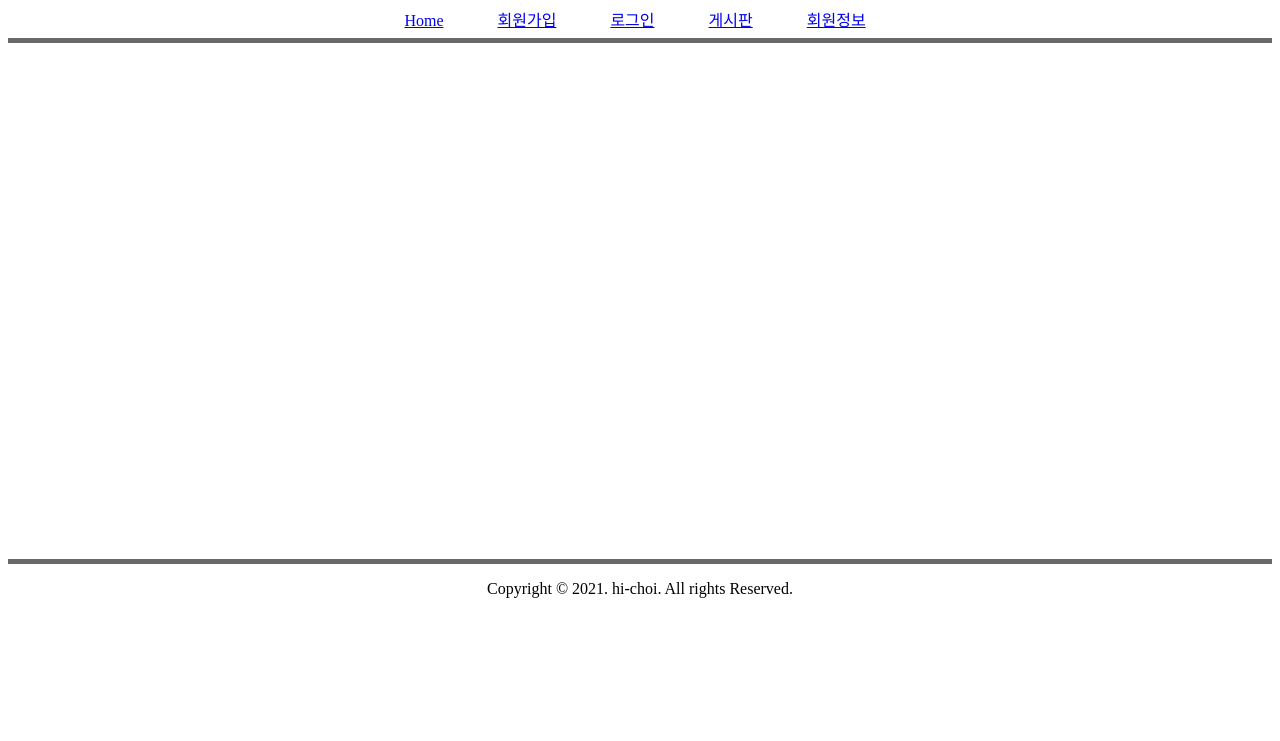
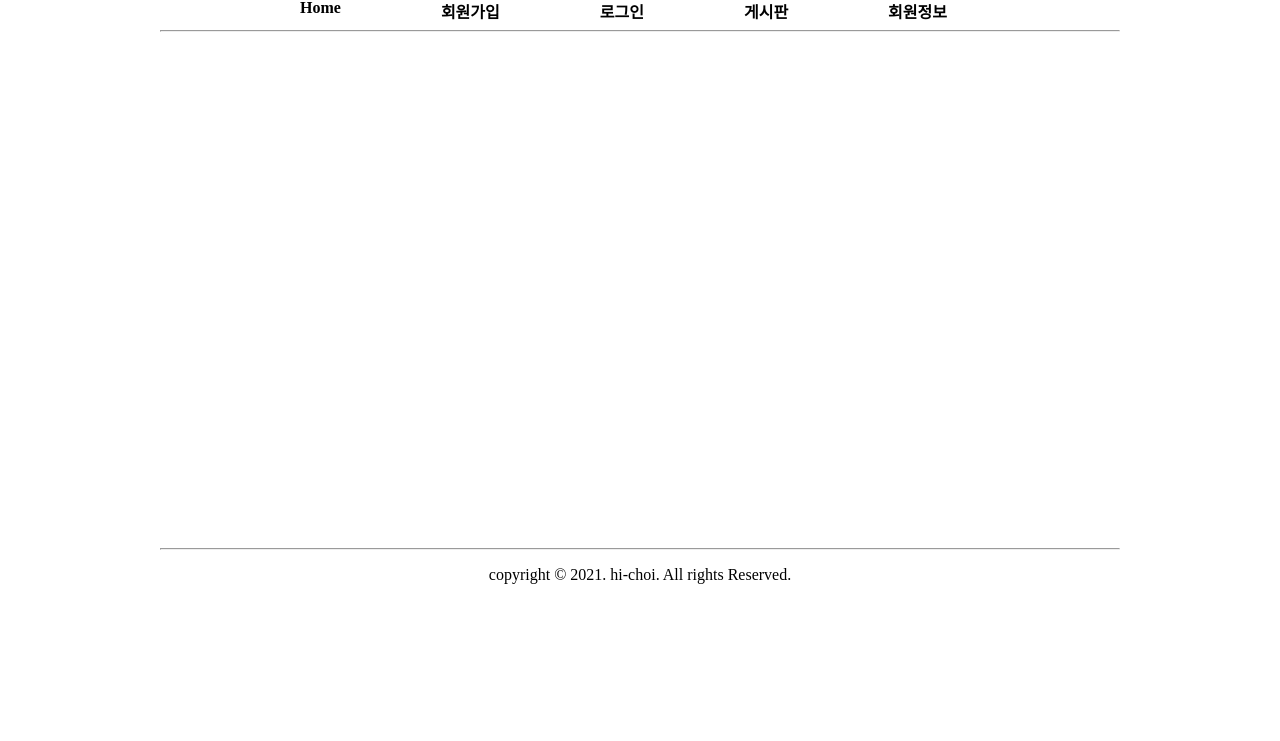
Before and after one commit to hi-choi/SemiProjectV1, a plain HTML site: page index.html in a window 1280 px wide. Shown: the part 59-800 px from the top of the page. Drawn offline with Linux system fonts and the light colour scheme.

Commit message:
css적용

```diff
--- /dev/null
+++ b/css/base.css
@@ -0,0 +1,27 @@
+body {
+    margin:0;
+}
+
+#wrap {
+    width:960px;
+    margin:0 auto;
+}
+
+a {
+    font-weight:bold;
+}
+a:link {text-decoration:none; color:black;}
+a:visited{text-decoration: none;color:black;}
+a:active{text-decoration: underline;color:orange;}
+a:hover{text-decoration: underline;color:orange;}
+
+        /*header영역에 적용하는 스타일시트 */
+
+        /*nav영역에 적용하는 스타일시트 */
+        nav ul {list-style-type:none; padding-bottom:15px;}
+        nav ul li { float:left; margin-left:100px;}
+        nav hr {clear:both;}
+        /*main영역에 적용하는 스타일시트 */
+        #container { min-height:500px;}
+        /*footer영역에 적용하는 스타일시트 */
+        footer p {text-align:center;}
--- a/index.html
+++ b/index.html
@@ -2,10 +2,15 @@
 <head lang="ko">
     <meta charset="UTF-8">
     <title>세미프로젝트v1-index</title>
-    <link rel="stylesheet" type="text/css" href="style.css">
+    <link rel="stylesheet" type="text/css" href="css/base.css">
+    <style>
+
+
+    </style>
 
 </head>
 <body>
+    <div id="wrap">
     <header>
         <h1>SemiProject V1</h1>
     <nav>
@@ -16,6 +21,7 @@
             <li><a href="board/list.html">게시판</a></li>
             <li><a href="myinfo.html">회원정보</a></li>
         </ul>
+        <hr>
     </nav>
     </header>
     <div id="container">
@@ -23,8 +29,9 @@
     </div>
 
 
-
+        <hr>
     <footer>
-        <p>Copyright &copy; 2021. hi-choi. All rights Reserved. </p>
+        <p>copyright &copy; 2021. hi-choi. All rights Reserved. </p>
     </footer>
+    </div>
 </body>
```
Also changed, not shown: board/list.html (+6 -3 lines), board/view.html (+4 -2 lines), join.html (+6 -3 lines), login.html (+6 -5 lines), myinfo.html (+6 -3 lines).
